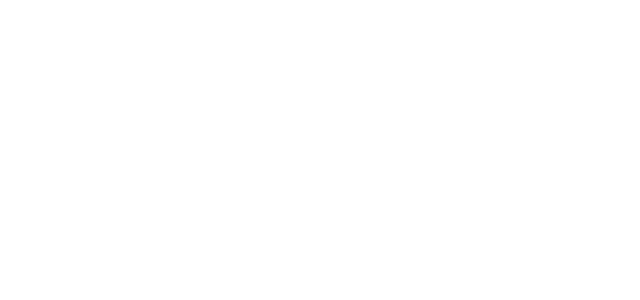
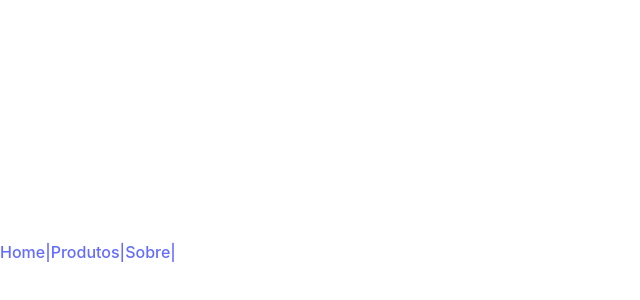
Before and after one commit to Gab0502/cp4_web_dev_react, a React (Vite) app: page / in a window 1280 px wide. Before the commit this address had no page. Shown: the part 148-448 px from the top of the page, without its empty margins (0-640 px from the left). Built offline with nearby package versions, Linux system fonts and the light colour scheme.

Commit message:
Criação do NavLink

```diff
--- a/src/Nav.jsx
+++ b/src/Nav.jsx
@@ -4,6 +4,9 @@
 function Nav(){
     return(
         <>
+        <NavLink to="/">Home|</NavLink>
+        <NavLink to="/Produtos">Produtos|</NavLink>
+        <NavLink to="/Sobre">Sobre|</NavLink>
         </>
     )
 }
```
